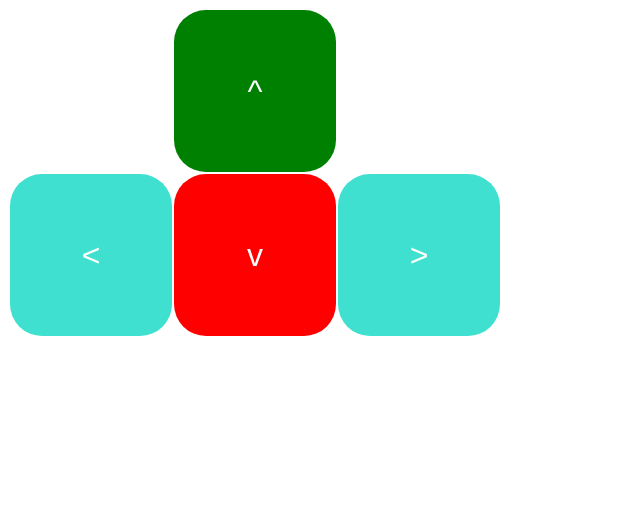
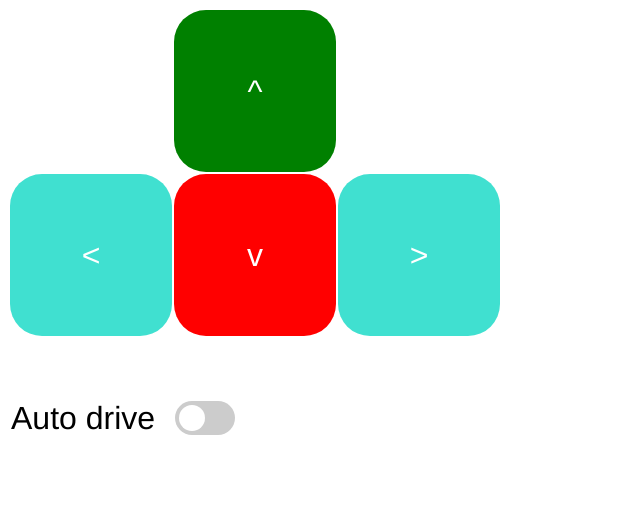
Before and after one commit to SinglePaper/RPi-electronics, a Flask app: page / in a window 1280 px wide. Shown: the top 509 px of the page, without its empty margins (0-640 px from the left). Run offline with Flask 2, Linux system fonts and the light colour scheme; some libraries are stand-ins or nearby versions.

Commit message:
Update index.html

```diff
--- a/templates/index.html
+++ b/templates/index.html
@@ -19,6 +19,10 @@
                         <td class="down"><button id="down" name="direction">v</button></td>
                         <td class="right"><button id="right" name="direction">&gt;</button></td>
                     </tr>
+                    <tr>
+                        <td>Auto drive</td>
+                        <td><label class="switch"><input type="checkbox"><span class="slider round"></span></label></td>
+                    </tr>
                 </table>
         </div>
     </body>
```
